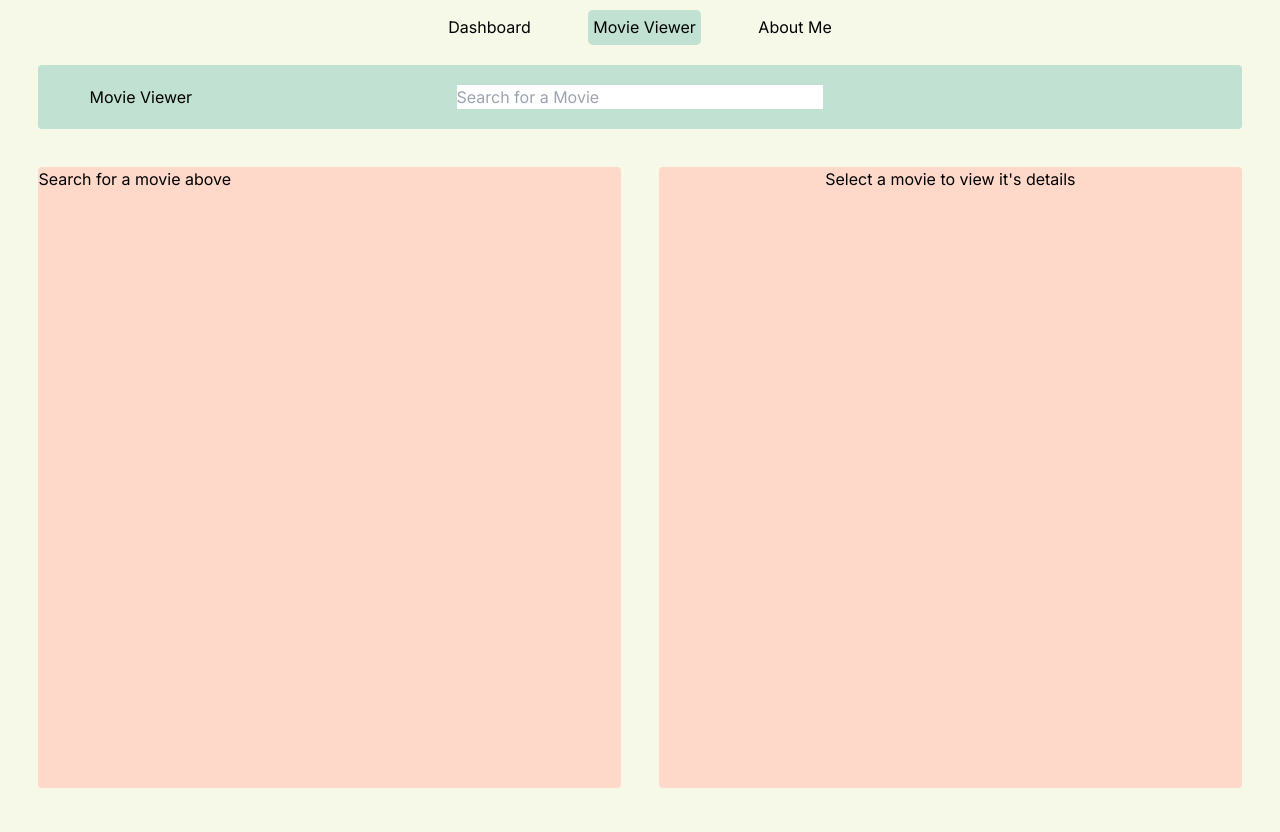
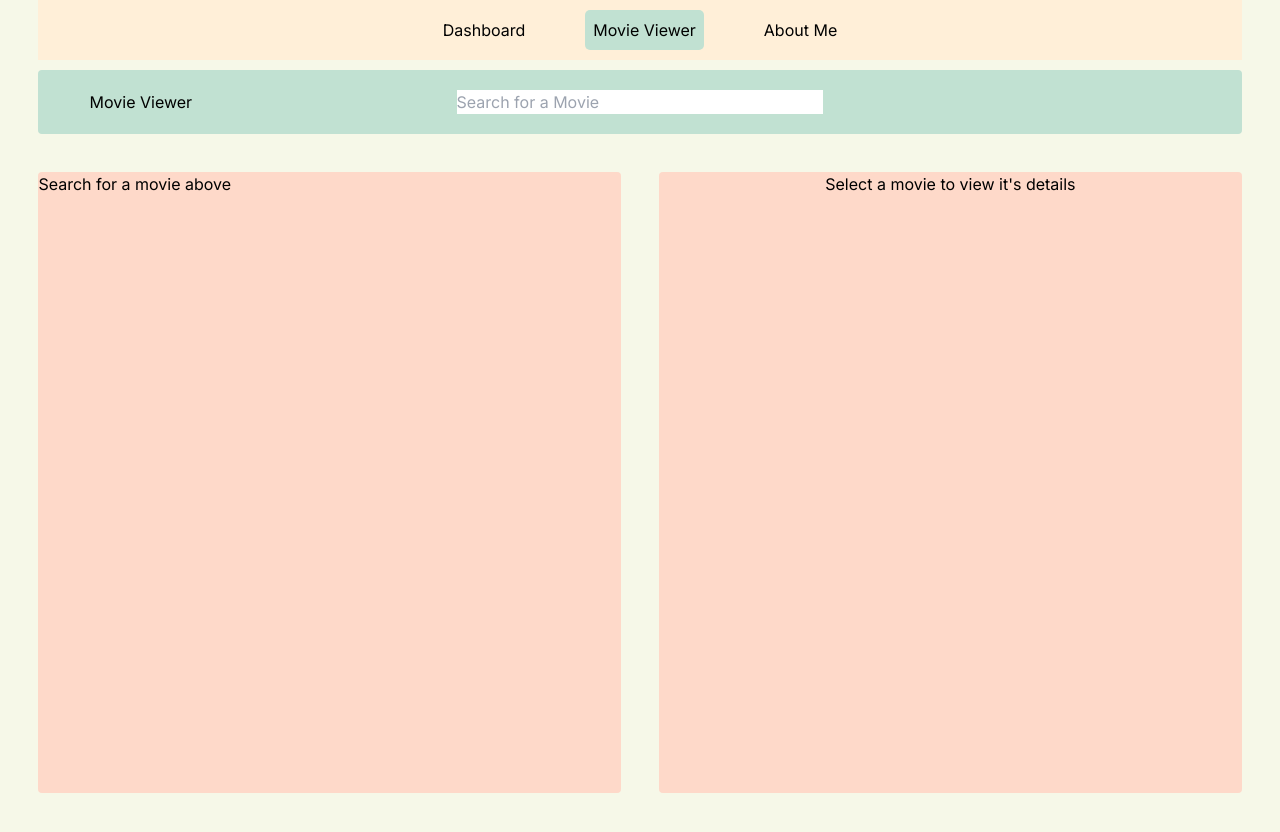
Before and after one commit to NoahCRobin/movie-viewer, a Next.js app: page /movieviewer in a window 1280 px wide. Built offline with nearby package versions, Linux system fonts and the light colour scheme.

Commit message:
Adding fonts to styling

```diff
--- a/src/app/globals.css
+++ b/src/app/globals.css
@@ -17,6 +17,8 @@
 }
 
 body {
+  font-family: -apple-system, BlinkMacSystemFont, "Segoe UI", Roboto, Oxygen,
+    Ubuntu, Cantarell, "Open Sans", "Helvetica Neue", sans-serif;
   color: black;
   background: rgb(159, 159, 159);
   padding: 0 2.4rem 2.4rem;
@@ -79,12 +81,13 @@ h3 {
 
 .navbar {
   margin-bottom: 10px;
+  background-color: #ffefd8;
 }
 
 .navbar-link {
   border-radius: 5px;
   margin: 10px 20px;
-  padding: 0.33rem;
+  padding: 0.5rem;
 }
 
 .navbar-link:hover {
--- a/src/components/MovieDetails.tsx
+++ b/src/components/MovieDetails.tsx
@@ -27,7 +27,7 @@ export default function MovieDetails({ movieId }: { movieId: string }) {
     <div className="box rounded text-center">
       {movieData ? (
         <>
-          <div className="movie-details grid-cols-2 grid-row-4 justify-items-center gap-1 p-3 rounded">
+          <div className="movie-details grid-cols-2 grid-row-4 justify-items-center gap-1 p-3">
             <img
               className="row-span-4"
               src={movieData.Poster}
@@ -41,7 +41,7 @@ export default function MovieDetails({ movieId }: { movieId: string }) {
             <p>{movieData.Released}</p>
             <p>{movieData.Genre}</p>
           </div>
-          <div className="movie-about flex flex-col mt-5 p-1.5 gap-5 rounded">
+          <div className="movie-about flex flex-col mt-5 p-1.5 gap-5">
             <p className="italic">{movieData.Plot}</p>
             <p>Starring: {movieData.Actors}</p>
             <p>Directed By: {movieData.Director}</p>
```
